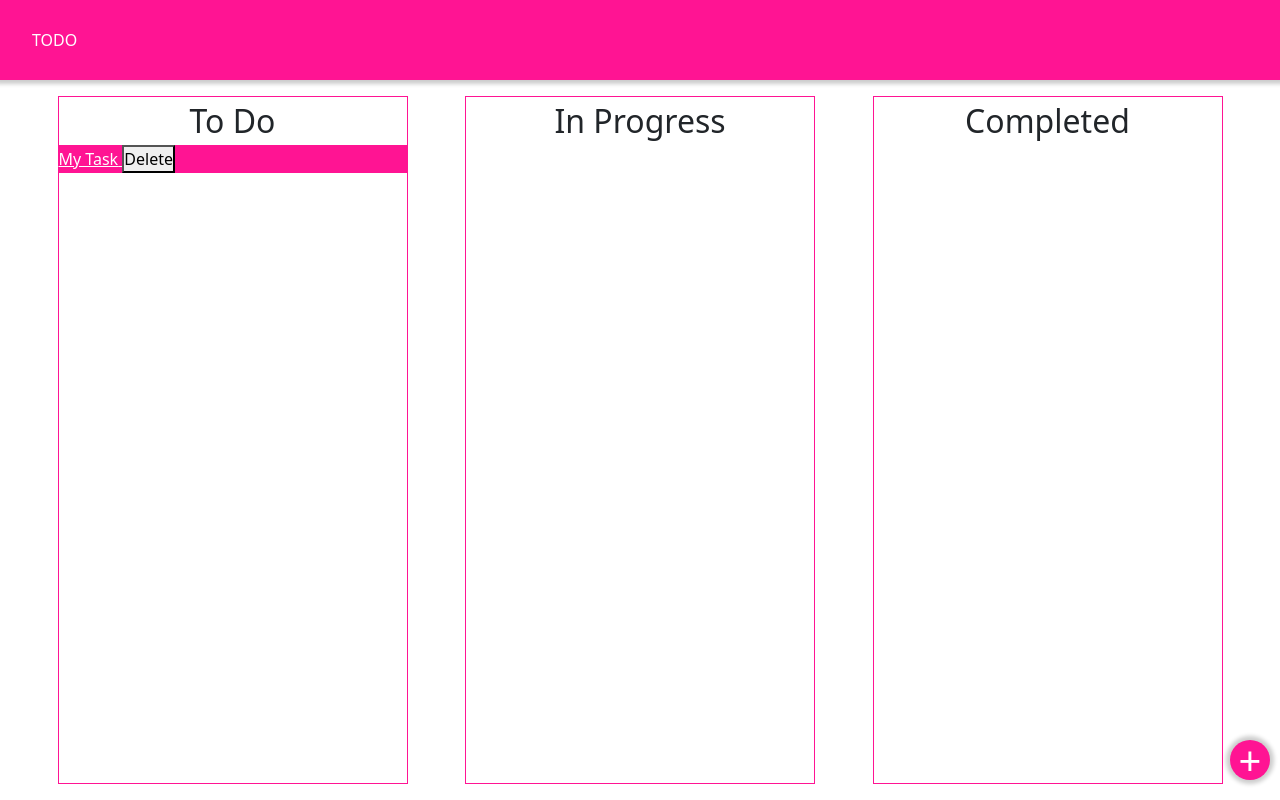
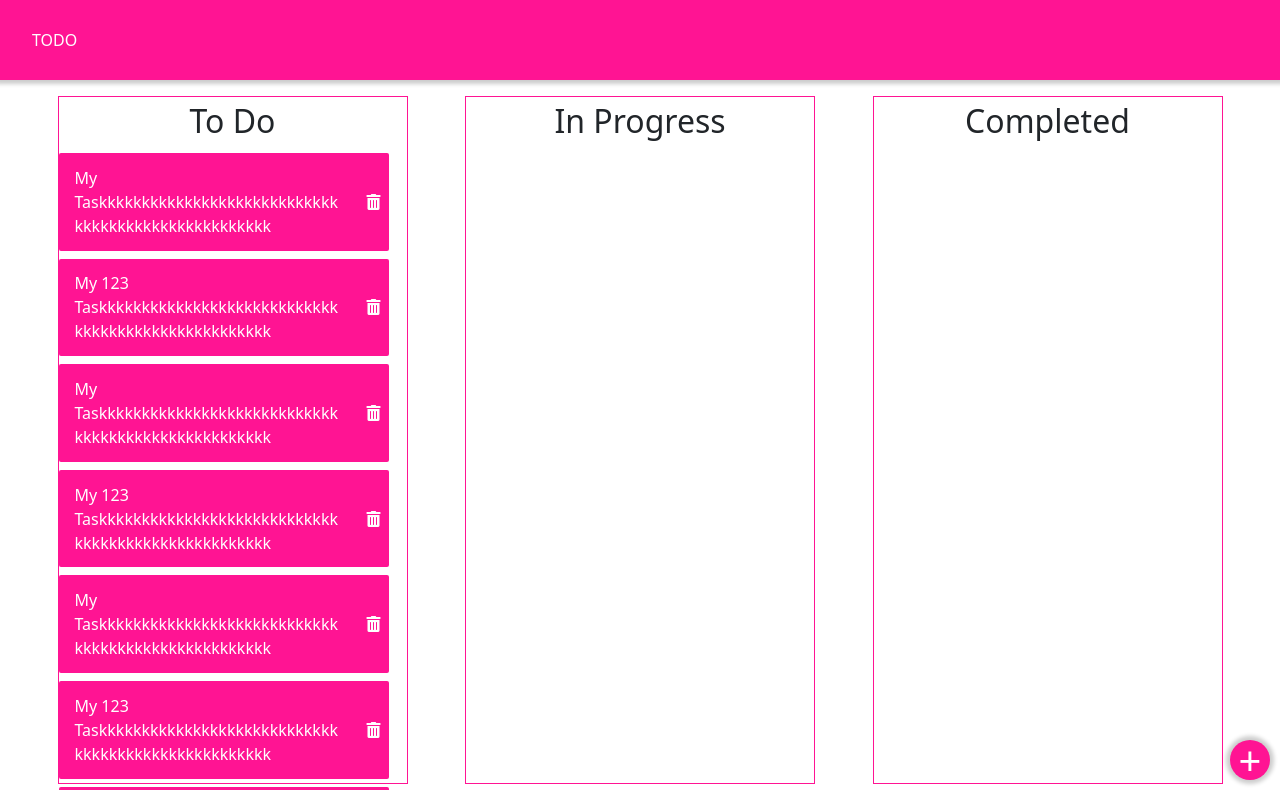
Before and after one commit to richrd77/ToDoapp, a plain HTML site: page ui/index.html in a window 1280 px wide. Drawn offline with nearby package versions, Linux system fonts and the light colour scheme.

Commit message:
tasks dynamic and scrolling

```diff
--- a/ui/index.html
+++ b/ui/index.html
@@ -7,6 +7,8 @@
     <meta name="viewport" content="width=device-width, initial-scale=1.0">
     <link rel="stylesheet" href="./styles/main.css">
     <title>To Do</title>
+    <link rel="stylesheet" href="https://pro.fontawesome.com/releases/v5.10.0/css/all.css"
+        integrity="sha384-AYmEC3Yw5cVb3ZcuHtOA93w35dYTsvhLPVnYs9eStHfGJvOvKxVfELGroGkvsg+p" crossorigin="anonymous" />
     <link href="https://cdn.jsdelivr.net/npm/bootstrap@5.1.3/dist/css/bootstrap.min.css" rel="stylesheet"
         integrity="sha384-1BmE4kWBq78iYhFldvKuhfTAU6auU8tT94WrHftjDbrCEXSU1oBoqyl2QvZ6jIW3" crossorigin="anonymous">
 </head>
@@ -21,8 +23,44 @@
                 <div class="task-header">To Do</div>
                 <div class="task-wrapper">
                     <a class="task">
-                        <span>My Task</span>
-                        <button>Delete</button>
+                        <span>My Taskkkkkkkkkkkkkkkkkkkkkkkkkkkkkkkkkkkkkkkkkkkkkkkkkkk</span>
+                        <button><i class="fas fa-trash-alt"></i></button>
+                    </a>
+                    <a class="task">
+                        <span>My 123 Taskkkkkkkkkkkkkkkkkkkkkkkkkkkkkkkkkkkkkkkkkkkkkkkkkkk</span>
+                        <button><i class="fas fa-trash-alt"></i></button>
+                    </a>
+                    <a class="task">
+                        <span>My Taskkkkkkkkkkkkkkkkkkkkkkkkkkkkkkkkkkkkkkkkkkkkkkkkkkk</span>
+                        <button><i class="fas fa-trash-alt"></i></button>
+                    </a>
+                    <a class="task">
+                        <span>My 123 Taskkkkkkkkkkkkkkkkkkkkkkkkkkkkkkkkkkkkkkkkkkkkkkkkkkk</span>
+                        <button><i class="fas fa-trash-alt"></i></button>
+                    </a>
+                    <a class="task">
+                        <span>My Taskkkkkkkkkkkkkkkkkkkkkkkkkkkkkkkkkkkkkkkkkkkkkkkkkkk</span>
+                        <button><i class="fas fa-trash-alt"></i></button>
+                    </a>
+                    <a class="task">
+                        <span>My 123 Taskkkkkkkkkkkkkkkkkkkkkkkkkkkkkkkkkkkkkkkkkkkkkkkkkkk</span>
+                        <button><i class="fas fa-trash-alt"></i></button>
+                    </a>
+                    <a class="task">
+                        <span>My Taskkkkkkkkkkkkkkkkkkkkkkkkkkkkkkkkkkkkkkkkkkkkkkkkkkk</span>
+                        <button><i class="fas fa-trash-alt"></i></button>
+                    </a>
+                    <a class="task">
+                        <span>My 123 Taskkkkkkkkkkkkkkkkkkkkkkkkkkkkkkkkkkkkkkkkkkkkkkkkkkk</span>
+                        <button><i class="fas fa-trash-alt"></i></button>
+                    </a>
+                    <a class="task">
+                        <span>My Taskkkkkkkkkkkkkkkkkkkkkkkkkkkkkkkkkkkkkkkkkkkkkkkkkkk</span>
+                        <button><i class="fas fa-trash-alt"></i></button>
+                    </a>
+                    <a class="task">
+                        <span>My 123 Taskkkkkkkkkkkkkkkkkkkkkkkkkkkkkkkkkkkkkkkkkkkkkkkkkkk</span>
+                        <button><i class="fas fa-trash-alt"></i></button>
                     </a>
                 </div>
             </section>
--- a/ui/styles/main.css
+++ b/ui/styles/main.css
@@ -28,8 +28,6 @@ body {
 }
 
 .main-body {
-    /* background-color: red; */
-    /* min-height: calc(100vh - 80px); */
     height: calc(100vh - 80px);
     width: 100vw;
     display: flex;
@@ -38,8 +36,6 @@ body {
 }
 
 .task-cont {
-    /* background-color: black; */
-    /* height: calc(100% - (1em - 2.4px)); */
     width: 350px;
     margin-top: 1em;
     margin-bottom: 1em;
@@ -49,11 +45,68 @@ body {
 .task-header {
     font-size: 2em;
     text-align: center;
+    cursor: default;
+    user-select: none;
 }
 
 .task-wrapper {
-    /* background-color: blue; */
     height: 94%;
+    overflow-y: scroll;
+}
+
+.task {
+    width: 330px;
+    background-color: deeppink;
+    color: white;
+    display: flex;
+    text-decoration: none;
+    border-radius: 2px;
+    margin: 0.5em 0;
+    user-select: none;
+}
+
+.task:hover {
+    color: white;
+}
+
+.task span {
+    flex: 2;
+    max-width: 300px;
+    word-wrap: break-word;
+    cursor: pointer;
+    padding: 0.8em 1em;
+}
+
+.task button {
+    flex: 1;
+    border-color: transparent;
+    background-color: transparent;
+    color: white;
+    cursor: default !important;
+}
+
+.task button i {
+    cursor: pointer;
+}
+
+.task-wrapper::-webkit-scrollbar-track
+{
+	box-shadow: inset 0 0 6px rgb(255, 134, 225);
+	border-radius: 2px;
+	background-color: #F5F5F5;
+}
+
+.task-wrapper::-webkit-scrollbar
+{
+	width: 10px;
+	background-color: #F5F5F5;
+}
+
+.task-wrapper::-webkit-scrollbar-thumb
+{
+	border-radius: 2px;
+	box-shadow: inset 0 0 6px rgba(0,0,0,.3);
+	background-color: deeppink;
 }
 
 .btn-add {
@@ -120,11 +173,3 @@ body {
 .btn-close:focus {
     box-shadow: 0 0 0 0.25rem rgba(255, 20, 145, 0.603) !important;
 }
-
-.task {
-    width: 100%;
-    background-color: deeppink;
-    color: white;
-    display: block;
-
-}
```
